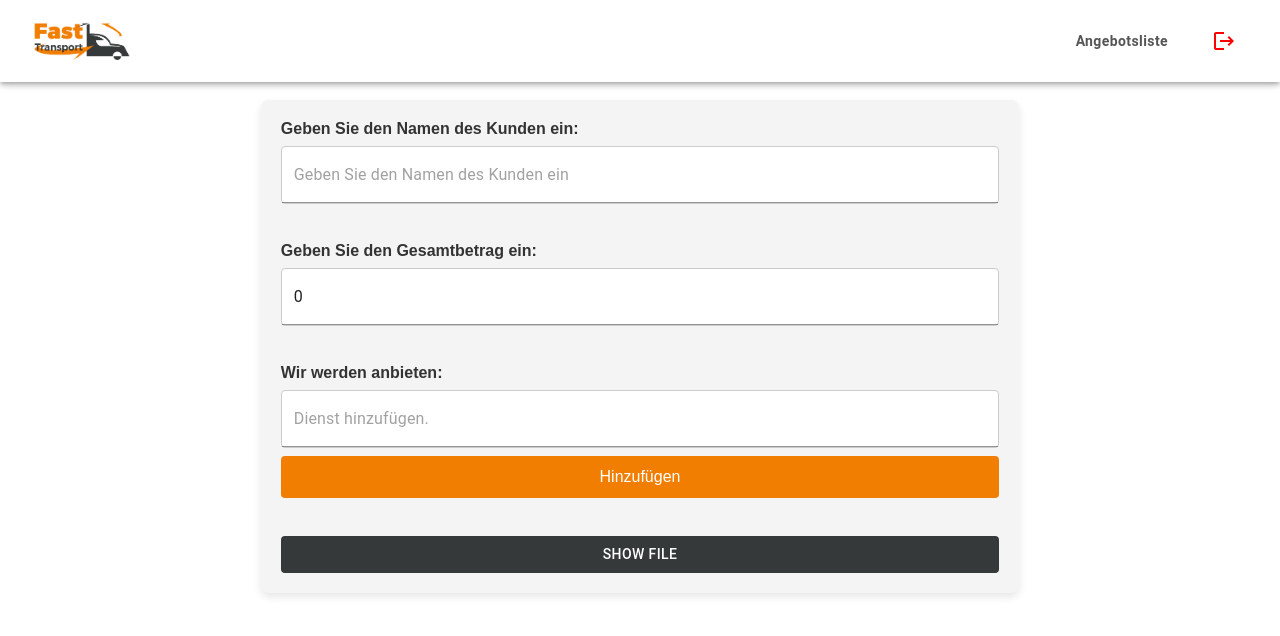
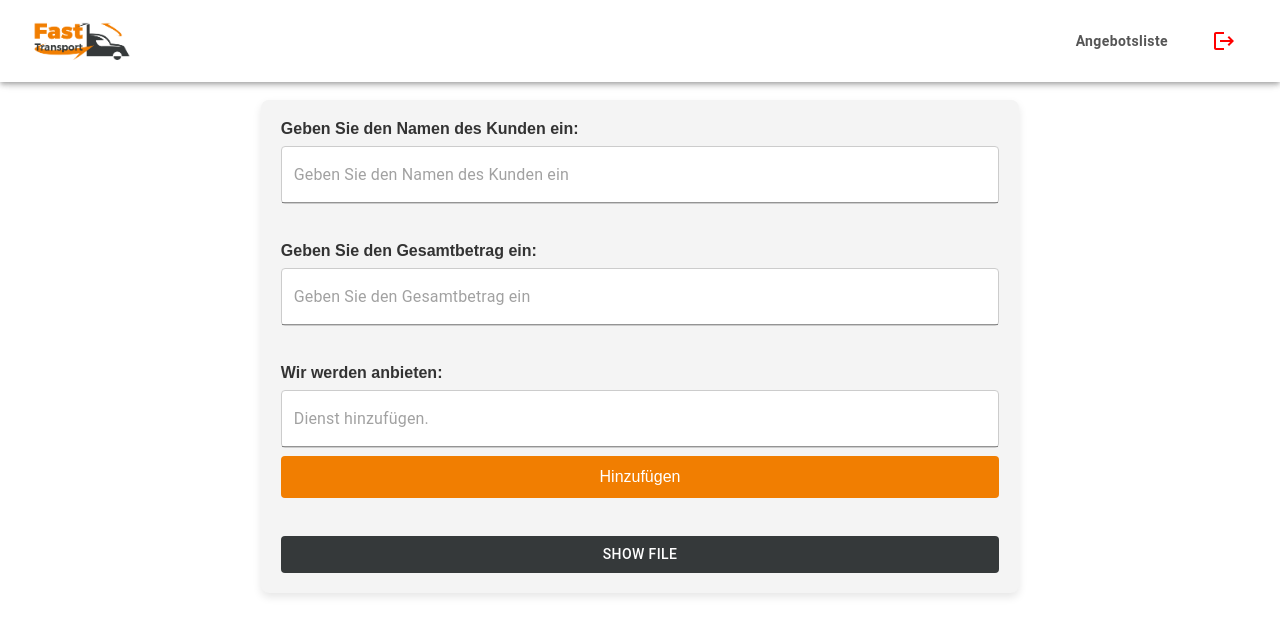
Before and after one commit to Salar-Sali/easy, a React (Vite) app: page / in a window 1280 px wide. Shown: the top 636 px of the page. Built offline with nearby package versions, Linux system fonts and the light colour scheme; sample sign-in values are in the browser's storage; what @react-pdf/renderer would draw is missing.

Commit message:
price initial value fixed

```diff
--- a/src/pages/angibot/angi-bot-page.tsx
+++ b/src/pages/angibot/angi-bot-page.tsx
@@ -15,7 +15,7 @@ import OrganizedOfferPage from "~/pages/angibot/organized-offer-page";
 export const AngiBotPage = () => {
   const [items, setItems] = useState<Todo[]>([]);
   const [name, setName] = useState<string>("");
-  const [price, setPrice] = useState(0);
+  const [price, setPrice] = useState<null | number>(null);
 
   const resetInputs = () => {
     setItems([]);
@@ -63,7 +63,7 @@ export const AngiBotPage = () => {
         <FormField>
           <Label>Geben Sie den Gesamtbetrag ein:</Label>
           <StyledInput
-            value={price}
+            value={price ?? ""}
             onChange={(e) => setPrice(e.target.value as unknown as number)}
             placeholder="Geben Sie den Gesamtbetrag ein"
           />
@@ -83,7 +83,7 @@ export const AngiBotPage = () => {
         <OrganizedOfferPage
           items={items}
           name={name}
-          price={price}
+          price={price ?? 0}
           resetInputs={resetInputs}
         />
       )}
```
